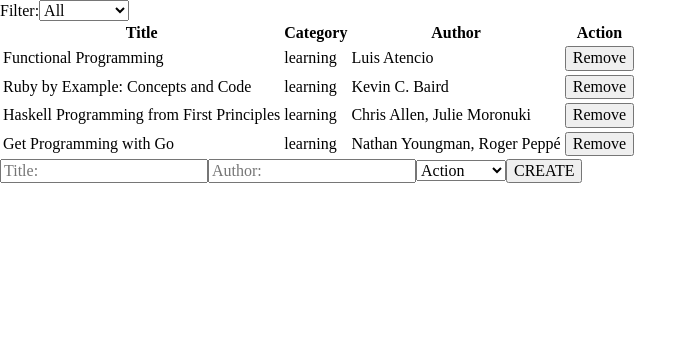
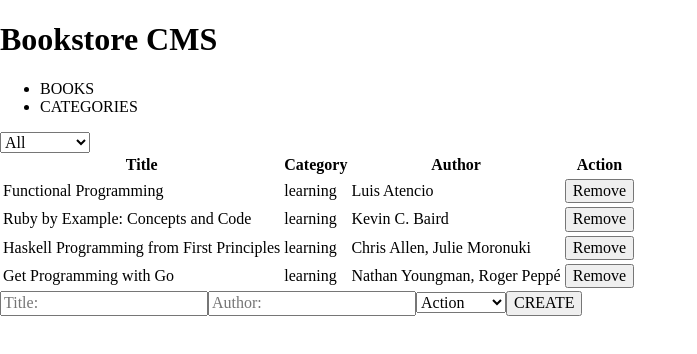
Before and after one commit to SantiagoGuerra/magic-books, a React (Create React App) app: page / in a window 1280 px wide. Shown: the top 354 px of the page, without its empty margins (0-697 px from the left). Built offline with nearby package versions, Linux system fonts and the light colour scheme.

Commit message:
Implement header layout

```diff
--- a/src/components/App.js
+++ b/src/components/App.js
@@ -4,7 +4,25 @@ import BookForm from '../containers/BookForm';
 
 const App = () => (
   <div>
-    Filter:
+    <header className="header">
+      <h1 className="text-size-xl color-blue font-main">
+        Bookstore CMS
+      </h1>
+
+      <nav className="navigation">
+        <ul className="list-nav">
+          <li className="list-nav__item">
+            BOOKS
+          </li>
+
+          <li className="list-nav__item">
+            CATEGORIES
+          </li>
+        </ul>
+      </nav>
+
+      <div className="avatar" />
+    </header>
     <BookList />
     <BookForm />
   </div>
```
